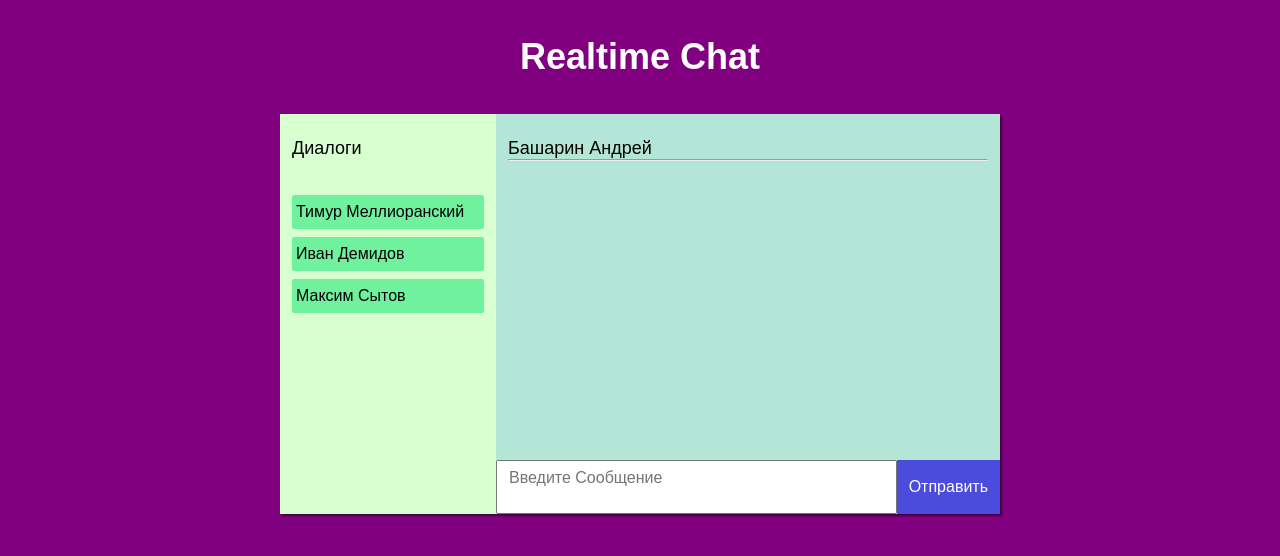
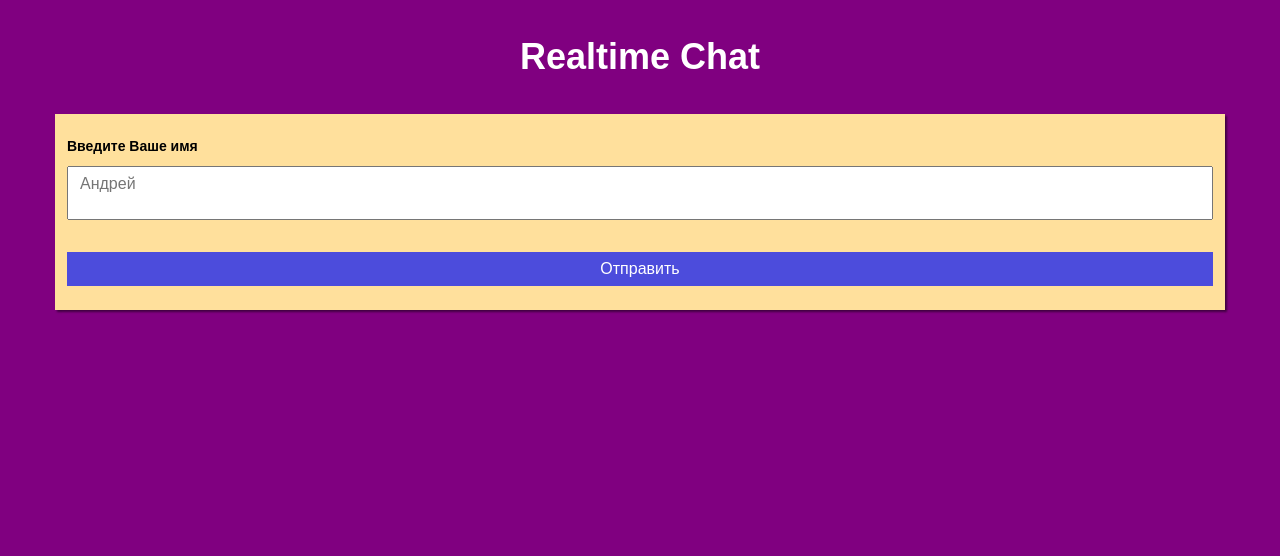
Before and after one commit to basharinandrej/chat, a Vue app: page / in a window 1280 px wide. Shown: the top 556 px of the page. Built offline with nearby package versions, Linux system fonts and the light colour scheme.

Commit message:
finished component Form

```diff
--- a/src/App.vue
+++ b/src/App.vue
@@ -5,7 +5,15 @@
       <div class="container">
         <h1 class="app-wrapper__title">Realtime Chat</h1>
 
-        <Chat />
+        <Auth
+          v-if="!isLogin"
+          @onFormData="this.getFormDataHandler"
+
+        />
+        <Chat
+          v-else
+        />
+
 
       </div>
 
@@ -16,10 +24,21 @@
 <script>
 
 import Chat from '@/components/containers/Chat/Chat.vue'
+import Auth from '@/components/containers/Auth/Auth.vue'
 
 export default {
   name: 'App',
-  components: { Chat }
+  components: { Chat, Auth },
+  data() {
+    return {
+      isLogin: false
+    }
+  },
+  methods: {
+    getFormDataHandler( el ) {
+      el.value ? this.isLogin = true : this.isLogin.false
+    }
+  }
 }
 </script>
 
@@ -32,8 +51,9 @@ export default {
 
 .app-wrapper
   display: flex
-  height: 100vh
   background: purple
+  padding-bottom: 96px
+  min-height: 100vh
   &__title
     margin-top: 36px
     margin-bottom: 36px
--- a/src/components/commands/Button/Button.vue
+++ b/src/components/commands/Button/Button.vue
@@ -1,6 +1,8 @@
 <template>
 
-    <button class="btn" :type="typeAttr">
+    <button class="btn"
+            :type="typeAttr"
+    >
         <slot />
     </button>
 
--- a/src/components/commands/TextArea/TextArea.vue
+++ b/src/components/commands/TextArea/TextArea.vue
@@ -1,9 +1,13 @@
 <template>
 
     <textarea
-        :placeholder="this.placeholder"
+        :placeholder="placeholder"
         class="textarea"
+        v-model="value"
+        @change="onChangeHandler"
     ></textarea>
+
+
 
 </template>
 
@@ -13,6 +17,23 @@ export default {
     name: 'TextArea',
     props: {
         placeholder: String
+    },
+    data() {
+        return {
+            value: ''
+        }
+    },
+    methods: {
+        resetField() {
+            this.value = ''
+        },
+        getValue() {
+            return this.value
+        },
+        onChangeHandler() {
+            this.$emit('onValue', this.getValue())
+            this.resetField()
+        }
     }
 }
 </script>
--- /dev/null
+++ b/src/components/containers/Auth/Auth.vue
@@ -0,0 +1,42 @@
+<template>
+    <div class="auth">
+        <h2 class="auth__title">Введите Ваше имя</h2>
+        <Form
+            placeholder="Андрей"
+            @onFormData="this.getFormDataHandler"
+        />
+    </div>
+</template>
+
+<script>
+
+import Form from '@/components/containers/Form/Form.vue'
+
+export default {
+    name: 'Auth',
+    components: {Form},
+    methods: {
+        getFormDataHandler(val) {
+            this.$emit('onFormData', val)
+        }
+    }
+}
+</script>
+
+<style lang="sass">
+
+.auth
+    padding: 24px 12px
+    box-shadow: 2px 2px 2px rgba(0, 0, 0, 0.5)
+    background: #ffe09c
+    .main-form
+        flex-direction: column
+    .textarea
+        margin-bottom: 32px
+    &__title
+        color: #000
+        font-family: sans-serif
+        font-size: 14px
+        margin-bottom: 12px
+
+</style>
--- a/src/components/containers/Chat/ChatMain/ChatMain.vue
+++ b/src/components/containers/Chat/ChatMain/ChatMain.vue
@@ -3,7 +3,9 @@
     <main class="chat-main">
         <h2 class="chat-main__title">Башарин Андрей</h2>
         <hr>
-        <Form />
+        <Form
+            placeholder="Введите сообщение"
+        />
     </main>
 
 </template>
--- a/src/components/containers/Form/Form.vue
+++ b/src/components/containers/Form/Form.vue
@@ -1,9 +1,10 @@
 <template>
 
-    <form class="main-form" @submit.prevent>
+    <form class="main-form" @submit.prevent="onSubmitHandler">
 
         <TextArea
-            placeholder="Введите Сообщение"
+            :placeholder="placeholder"
+            @onValue="this.setValueTextAreaHandler"
         />
         <Button
             typeAttr="submit"
@@ -22,7 +23,27 @@ import TextArea from '@/components/commands/TextArea/TextArea.vue'
 
 export default {
     name: 'Form',
-    components: {Button, TextArea}
+    props: {
+        placeholder: String
+    },
+    data() {
+        return {
+            textAreaValue: ''
+        }
+    },
+    components: { Button, TextArea },
+    methods: {
+        setValueTextAreaHandler(val) {
+            this.textAreaValue = val
+        },
+        onSubmitHandler() {
+            const formData = {
+                value: this.textAreaValue
+            }
+            this.$emit('onFormData', formData)
+            this.textAreaValue = ''
+        },
+    }
 }
 </script>
 
```
